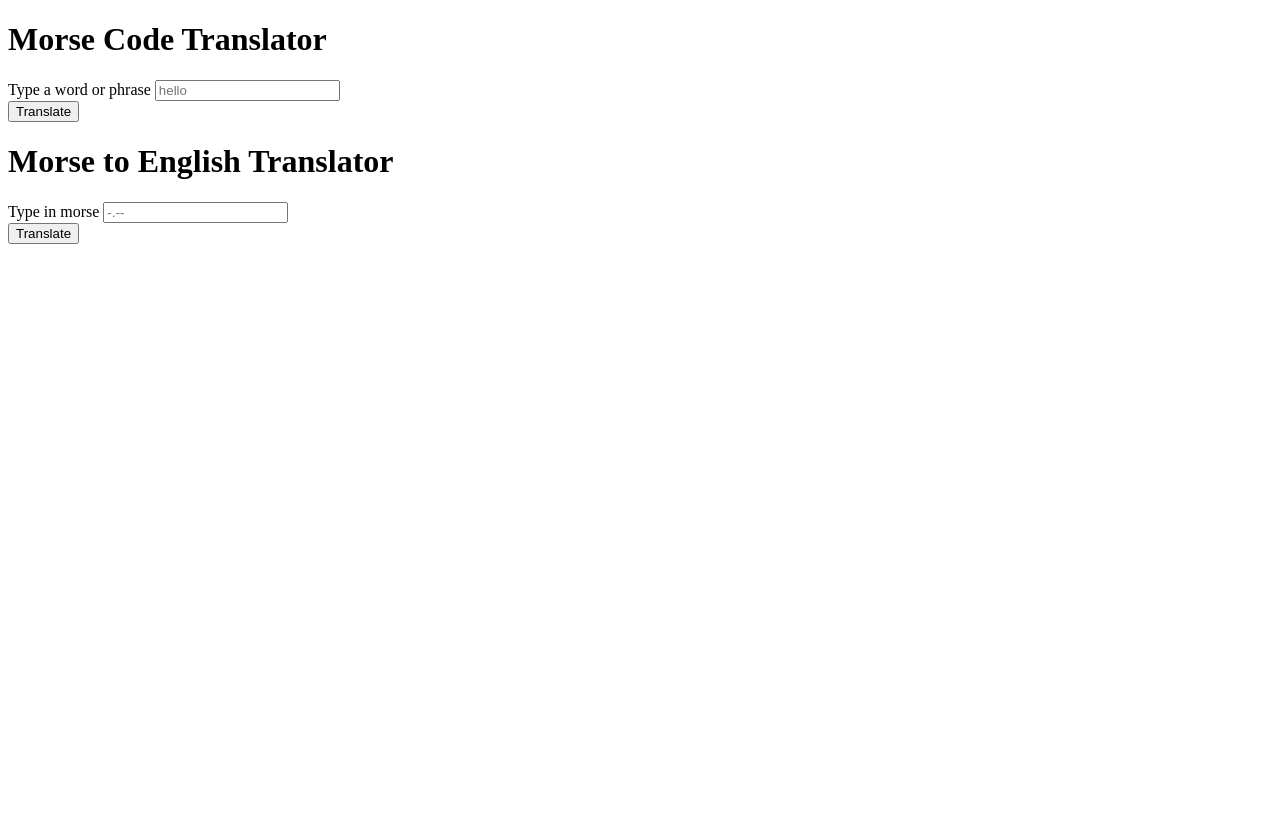
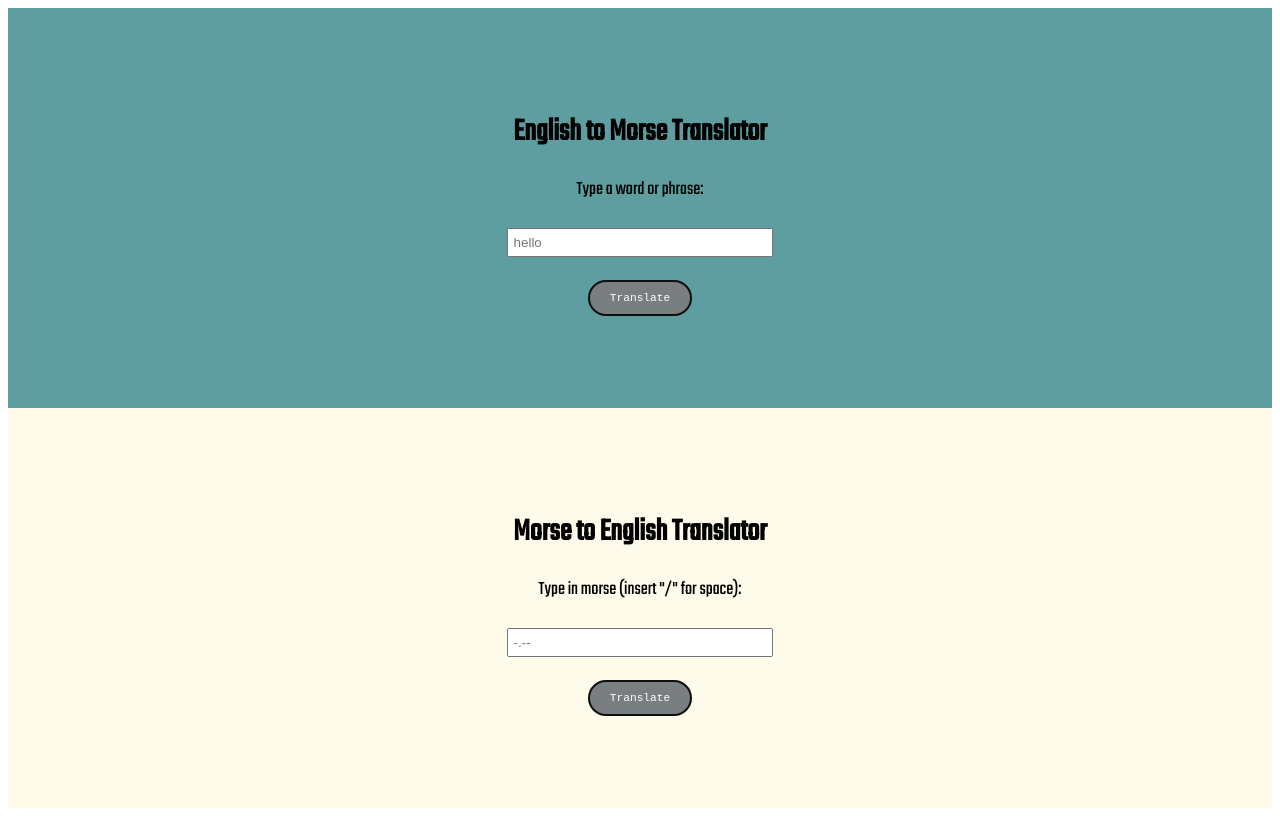
Before and after one commit to Madhin/morse-translator-new, a plain HTML site: page index.html in a window 1280 px wide. Drawn offline with Linux system fonts and the light colour scheme.

Commit message:
styling updated

```diff
--- a/apps.js
+++ b/apps.js
@@ -111,7 +111,8 @@ const englishConversion = () => {
   console.log(newArr2);
   const string = newArr2.toString().toLowerCase();
   console.log(string);
-  output2.innerHTML = string;
+  const noCommas = string.replace(/,/g, "");
+  output2.innerHTML = noCommas;
 }
 
 const validate1 = () => {
--- a/index.html
+++ b/index.html
@@ -4,12 +4,13 @@
     <meta charset="UTF-8" />
     <meta http-equiv="X-UA-Compatible" content="IE=edge" />
     <meta name="viewport" content="width=device-width, initial-scale=1.0" />
+    <link rel="stylesheet" href="./styles.css">
     <title>Morse Code</title>
   </head>
   <body>
     <div class = "engInput">
-    <h1>Morse Code Translator</h1>
-    <label for="fname">Type a word or phrase</label>
+    <h1>English to Morse Translator</h1>
+    <label for="fname">Type a word or phrase:</label>
     <input type="text" id="phrase" name="phrase" placeholder="hello"/>
     <br />
     <button class="btn1">Translate</button>
@@ -17,7 +18,7 @@
   </div>
   <div class = "morseInput">
     <h1>Morse to English Translator</h1>
-    <label for="fname">Type in morse</label>
+    <label for="fname">Type in morse (insert "/" for space):</label>
     <input type="text" id="morse" name="morse" placeholder="-.--"/>
     <br />
     <button class="btn2">Translate</button>
--- /dev/null
+++ b/styles.scss
@@ -0,0 +1,53 @@
+@import url('https://fonts.googleapis.com/css2?family=Teko&display=swap');
+
+
+.engInput, .morseInput{
+  display: flex;
+  justify-content: center;
+  flex-direction: column;
+  align-items: center;
+  font-family: 'Teko', sans-serif;
+}
+
+.engInput{
+  height:50vh;
+  background-color: cadetblue;
+}
+
+.morseInput{
+  height:50vh;
+  background-color: #FEFBEA;
+}
+
+label{
+  margin-bottom: 2%;
+  font-size: larger;
+}
+
+button {
+  -webkit-border-radius: 19;
+  -moz-border-radius: 19;
+  border-radius: 19px;
+  font-family: Courier New;
+  color: #ffffff;
+  font-size: 70%;
+  background: #797e80;
+  padding: 10px 20px 10px 20px;
+  border: solid #0e0f0f 2px;
+  text-decoration: none;
+}
+
+button:hover {
+  background: #000000;
+  text-decoration: none;
+}
+
+output{
+  margin-top: 1%;
+  font-size: larger;
+}
+
+input{
+  width:20%;
+  padding: 5px;
+}
```
Also changed, not shown: styles.css (added).
